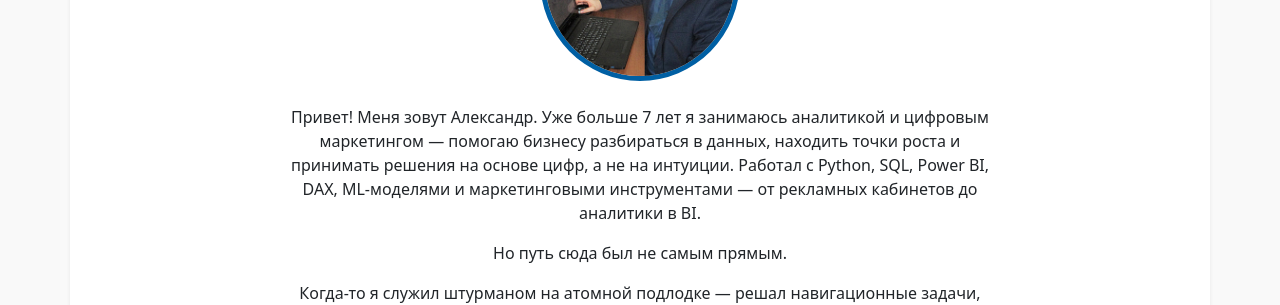
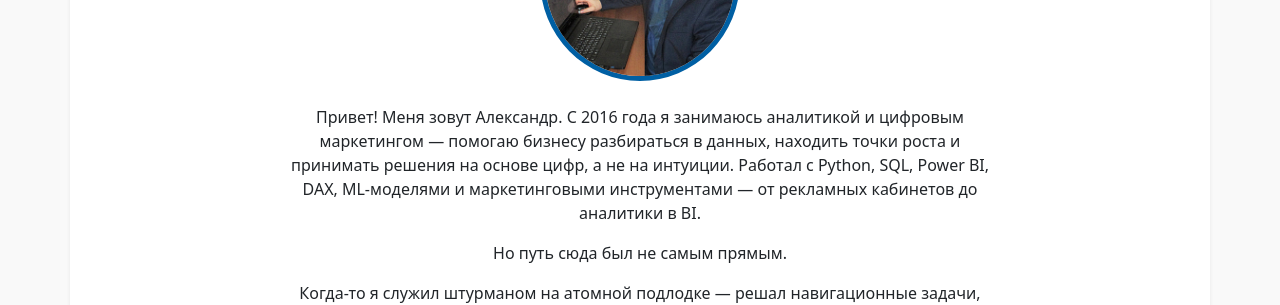
Before and after one commit to matejkoas/matejkoas.github.io, a Jekyll site: the page built from about.md, in a window 1280 px wide. Shown: the part 415-720 px from the top of the page. Built offline with Jekyll 4.4.1, drawn with Linux system fonts in a browser that asks for light colours.

Commit message:
edited about

```diff
--- a/about.md
+++ b/about.md
@@ -14,7 +14,7 @@ title: Обо мне
         <img src="{{ site.baseurl }}/assets/images/my-photo.jpg" alt="Александр" class="img-fluid rounded-circle" style="max-width: 200px; border: 5px solid #005FA3;">
       </div>
 
-      <p>Привет! Меня зовут Александр. Уже больше 7 лет я занимаюсь аналитикой и цифровым маркетингом — помогаю бизнесу разбираться в данных, находить точки роста и принимать решения на основе цифр, а не на интуиции. Работал с Python, SQL, Power BI, DAX, ML-моделями и маркетинговыми инструментами — от рекламных кабинетов до аналитики в BI.</p>
+      <p>Привет! Меня зовут Александр. C 2016 года я занимаюсь аналитикой и цифровым маркетингом — помогаю бизнесу разбираться в данных, находить точки роста и принимать решения на основе цифр, а не на интуиции. Работал с Python, SQL, Power BI, DAX, ML-моделями и маркетинговыми инструментами — от рекламных кабинетов до аналитики в BI.</p>
 
       <p>Но путь сюда был не самым прямым.</p>
 
```
